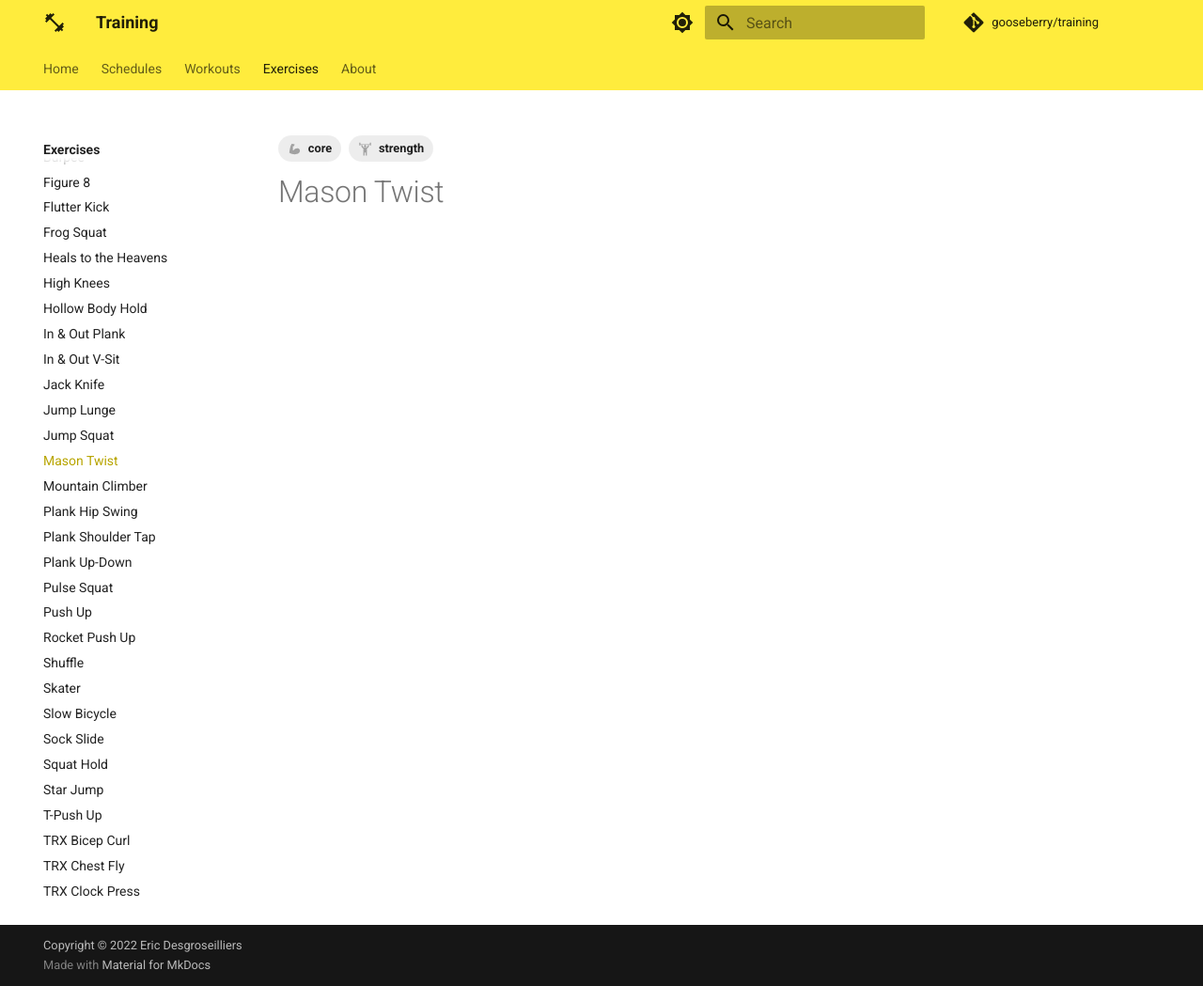
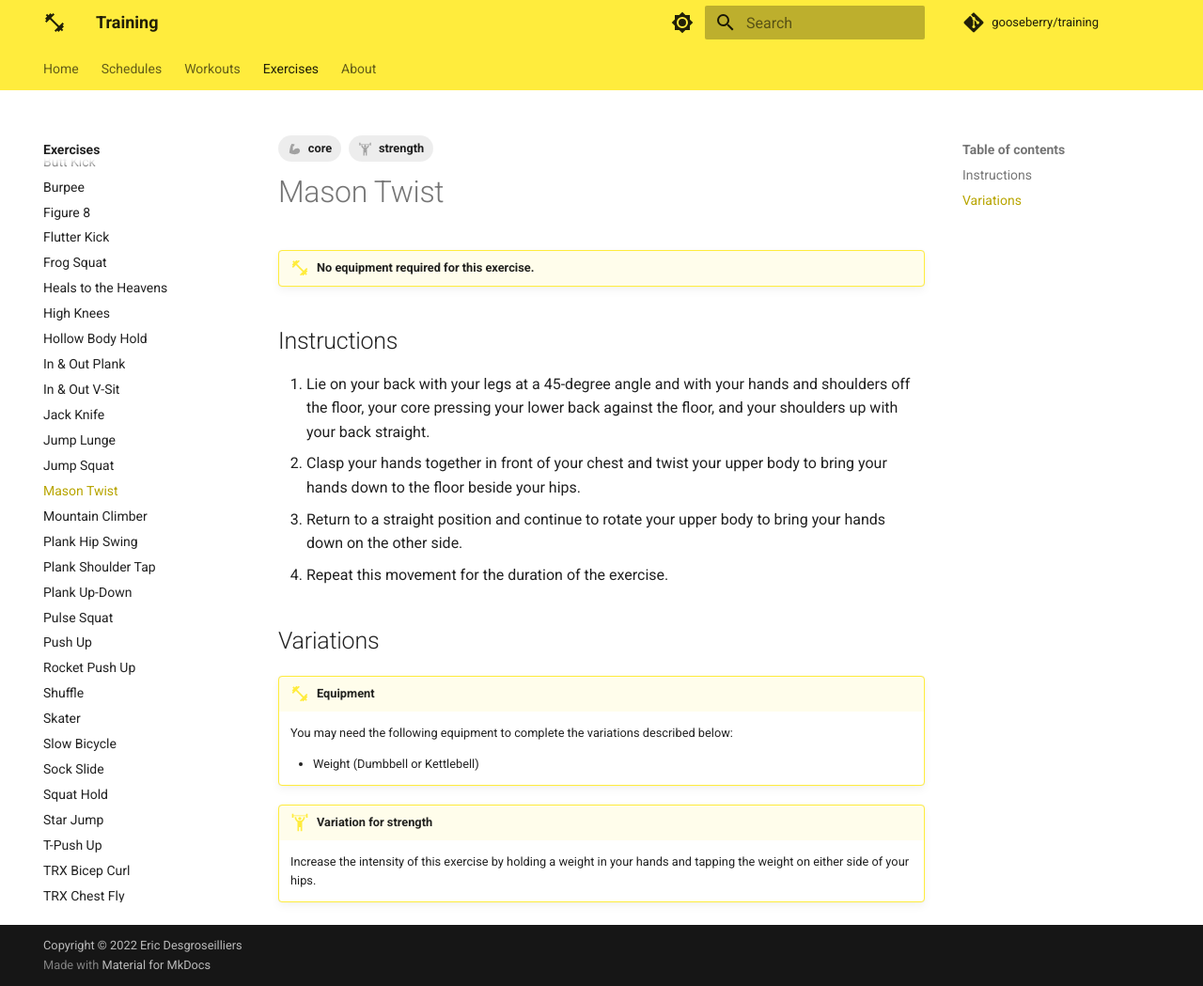
Before and after one commit to gooseberry/training, an MkDocs documentation site: the page built from docs/exercises/mason-twist.md, in a window 1280 px wide and 1049 px high. Shown: the whole window at 94% size. Built offline with MkDocs 1.6.1 and Material for MkDocs 9.7.7, drawn with Linux system fonts in a browser that asks for light colours; comment, search, counter and statistics services are not loaded.

Commit message:
mason twist

```diff
--- a/docs/exercises/mason-twist.md
+++ b/docs/exercises/mason-twist.md
@@ -5,3 +5,24 @@ tags:
 ---
 
 #  Mason Twist
+
+!!! equipment "No equipment required for this exercise."
+
+## Instructions
+
+1. Lie on your back with your legs at a 45-degree angle and with your hands and shoulders off the floor, your core pressing your lower back against the floor, and your shoulders up with your back straight.
+2. Clasp your hands together in front of your chest and twist your upper body to bring your hands down to the floor beside your hips.
+3. Return to a straight position and continue to rotate your upper body to bring your hands down on the other side.
+4. Repeat this movement for the duration of the exercise.
+
+## Variations
+
+!!! equipment "Equipment"
+
+    You may need the following equipment to complete the variations described below:
+
+    * Weight (Dumbbell or Kettlebell)
+
+!!! strength "Variation for strength"
+
+    Increase the intensity of this exercise by holding a weight in your hands and tapping the weight on either side of your hips.
```
